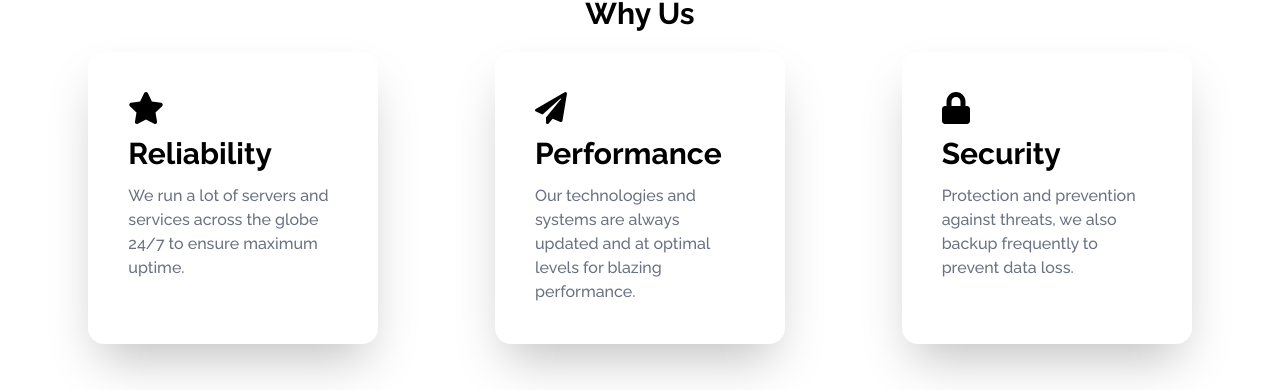
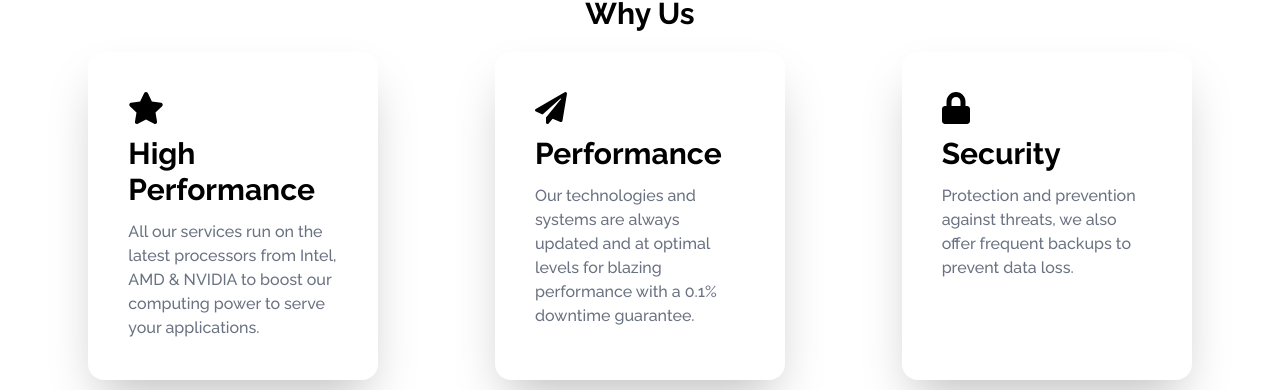
Before and after one commit to sapwavino/skynet_redesign_fe, a Vue app: page / in a window 1280 px wide. Shown: the part 5495-5885 px from the top of the page. Built offline with nearby package versions, Linux system fonts and the light colour scheme; no server answers.

Commit message:
NEW WHY US CARD + TRYING API CALLS AGAIN

```diff
--- a/src/components/WhyUsCard.vue
+++ b/src/components/WhyUsCard.vue
@@ -22,7 +22,7 @@ export default {
   <div class="flex flex-col gap-y-3 shadow-2xl rounded-2xl mx-auto mb-10 p-10 w-3/4 dark:bg-gray-900 transform transition-all duration-500 hover:-translate-y-1.5 ease-in-out">
     <div>
 
-      <svg v-if="header === 'Reliability'"
+      <svg v-if="header === 'High Performance'"
            class="dark:fill-customGold"
            height="2rem"
            viewBox="0 0 576 512"
--- a/src/components/WhyUsSection.vue
+++ b/src/components/WhyUsSection.vue
@@ -9,17 +9,25 @@ export default {
 
 <template>
   <div class="hidden md:block">
-    <div class="mt-10 min-h-10" id="whyUs"></div>
+    <div id="whyUs"
+         class="mt-10 min-h-10"
+    ></div>
     <div class="flex flex-col text-center">
       <h2 class="header capitalize dark:text-gray-200">Why us</h2>
     </div>
     <div class="grid grid-cols-3 gap-x-5 mt-5 mx-auto px-10">
-      <WhyUsCard header="Reliability"
-                 content="We run a lot of servers and services across the globe 24/7 to ensure maximum uptime."/>
-      <WhyUsCard header="Performance"
-                 content="Our technologies and systems are always updated and at optimal levels for blazing performance."/>
-      <WhyUsCard header="Security"
-                 content="Protection and prevention against threats, we also backup frequently to prevent data loss."/>
+      <WhyUsCard
+          content="All our services run on the latest processors from Intel, AMD & NVIDIA to boost our computing power to serve your applications."
+          header="High Performance"
+      />
+      <WhyUsCard
+          content="Our technologies and systems are always updated and at optimal levels for blazing performance with a 0.1% downtime guarantee."
+          header="Performance"
+      />
+      <WhyUsCard
+          content="Protection and prevention against threats, we also offer frequent backups to prevent data loss."
+          header="Security"
+      />
     </div>
   </div>
 </template>
--- a/src/utils/helper_functions.js
+++ b/src/utils/helper_functions.js
@@ -20,11 +20,11 @@ export function convertPrice(currency, price) {
     //     // return response.data;
     // })
     let url = 'https://skynet.africa/api/guest/currency/get_pairs'
-    // axios.get(url, {
-    //     headers: {}
-    // }).then(response => {
-    //     console.log(response.data);
-    // })
+    axios.get(url, {
+        headers: {}
+    }).then(response => {
+        console.log(response.data);
+    })
     const rate = exchangeRates[currency];
     return (price * rate).toFixed(2);
 }
--- a/src/views/HomeView.vue
+++ b/src/views/HomeView.vue
@@ -7,6 +7,7 @@ import Testimonials from "@/components/Testimonials.vue";
 import FAQs from "@/components/FAQs.vue";
 import CustomServicePicker from "@/components/CustomServicePicker.vue";
 import {useStore} from 'vuex';
+import {convertPrice} from "@/utils/helper_functions.js";
 
 const store = useStore();
 
@@ -20,6 +21,7 @@ onMounted(() => {
     window.localStorage.setItem('preferredCurrency', JSON.stringify('NGN'))
   }
   store.dispatch('updatePreferredCurrency', preferredCurrency);
+  convertPrice(store.state.preferredCurrency, 10)
 })
 
 defineProps({layout: "DefaultLayout"});
--- a/src/views/SignUpView.vue
+++ b/src/views/SignUpView.vue
@@ -35,12 +35,13 @@ export default {
 </script>
 
 <template>
-  <div class="mt-5">
-    <form class="dark:bg-gray-900 md:shadow-2xl rounded-3xl flex flex-col items-center justify-center mx-auto md:w-1/3 p-10"
-          @submit.prevent="login"
+  <div class="my-5">
+    <form
+        class="dark:bg-gray-900 md:shadow-2xl rounded-3xl flex flex-col items-center justify-center mx-auto md:w-1/3 p-10"
+        @submit.prevent="login"
     >
       <h2 class="header text-center">Sign Up</h2>
-      <h2 class="muteSmallSubheader text-center mb-5">Join 1000+ website & app owners</h2>
+      <h2 class="muteSmallSubheader text-center mb-5">Join 1500+ website & app owners</h2>
 
       <!--      FIELDS-->
       <div class="flex md:flex-row flex-col items-center gap-x-1.5  w-full">
```
